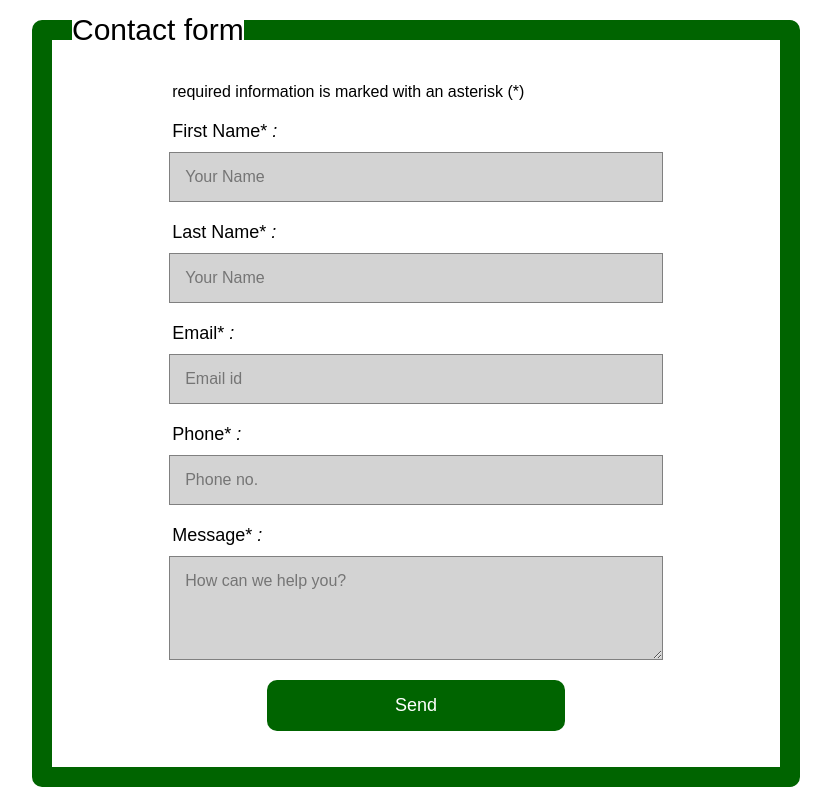
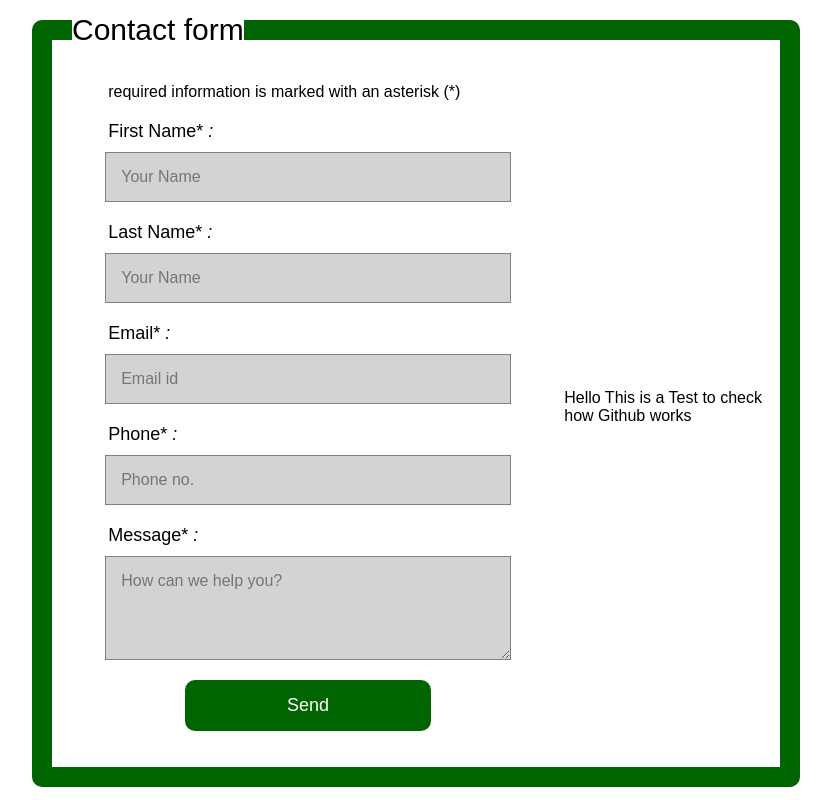
Before and after one commit to fxf22mfu/W135-Web-based-programming, a plain HTML site: page Form.html in a window 1280 px wide. Shown: the whole page, without its empty margins (224-1055 px from the left). Drawn offline with Linux system fonts and the light colour scheme.

Commit message:
testchange

```diff
--- a/Form.html
+++ b/Form.html
@@ -38,6 +38,8 @@
                 <button type="submit">Send</button>
             </form>
 
+            <p>Hello This is a Test to check how Github works</p>
+
         </fieldset>
     </div>
 </body>
```
